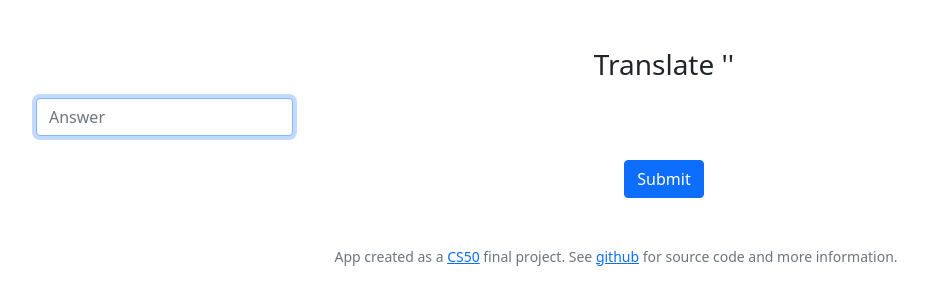
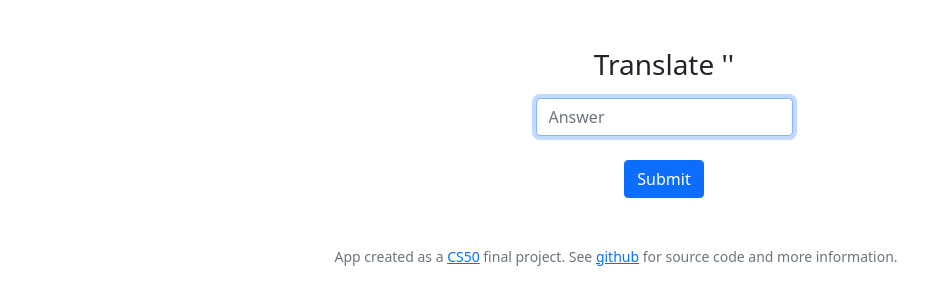
Before and after one commit to nm96/mensable, a Flask app: template mensable/templates/quiz.html in a window 1280 px wide; the page is wider, and only the part inside the window is pictured. Shown: the part 76-381 px from the top of that part, without its empty margins (24-952 px from the left). Run offline with Flask 2, Linux system fonts and the light colour scheme; the template is opened without the code that fills it, so the values that code supplies are empty; some libraries are stand-ins or nearby versions.

Commit message:
Final tidy up of html

```diff
--- a/mensable/templates/quiz.html
+++ b/mensable/templates/quiz.html
@@ -6,7 +6,7 @@
 	</div>
 	<form action="/quiz/{{ table.language.name }}/{{ table.name }}" method="post">
         <div class="mb-3 text-center">
-            <input autocomplete="off" autofocus class="form-control w-auto" id="answer" name="answer" placeholder="Answer" type="text" required>
+            <input autocomplete="off" autofocus class="form-control mx-auto w-auto" id="answer" name="answer" placeholder="Answer" type="text" required>
 			<br>
         	<button class="btn btn-primary" type="submit">Submit</button>
         </div>
```
